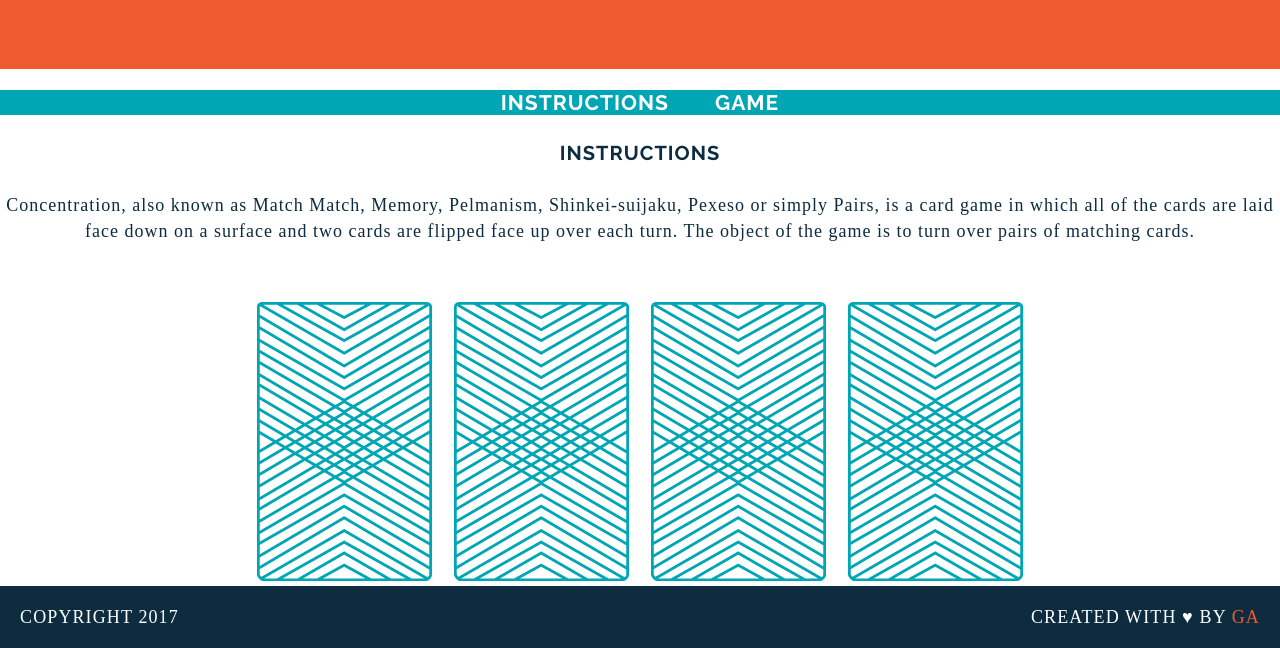
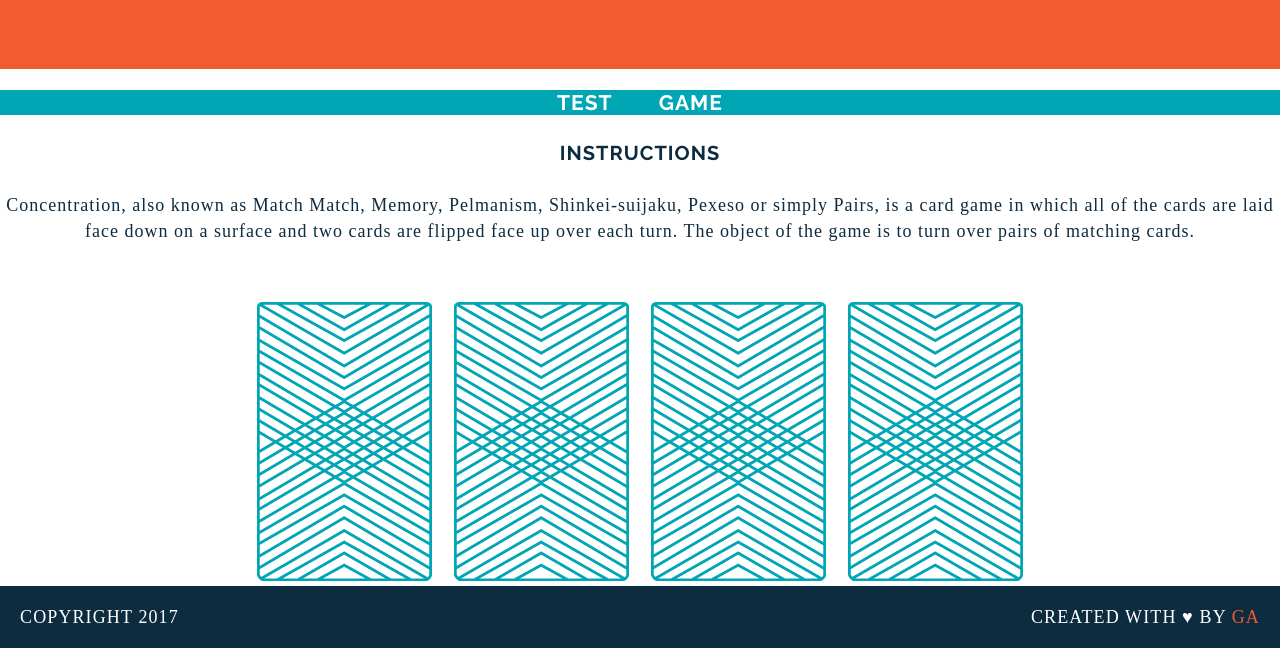
Before and after one commit to Ncope1/wdi-fundamentals-memorygame, a plain HTML site: page memory_game/index.html in a window 1280 px wide. Shown: the part 218-866 px from the top of the page. Drawn offline with Linux system fonts and the light colour scheme; a web font is replaced by a local one.

Commit message:
testing nav

```diff
--- a/memory_game/index.html
+++ b/memory_game/index.html
@@ -13,7 +13,7 @@
 
 <nav>
 	<h3>
-	<a href="#">Instructions</a>
+	<a href="#">Test</a>
 	<a href="#">Game</a> </h3>
 </nav>
 
```
